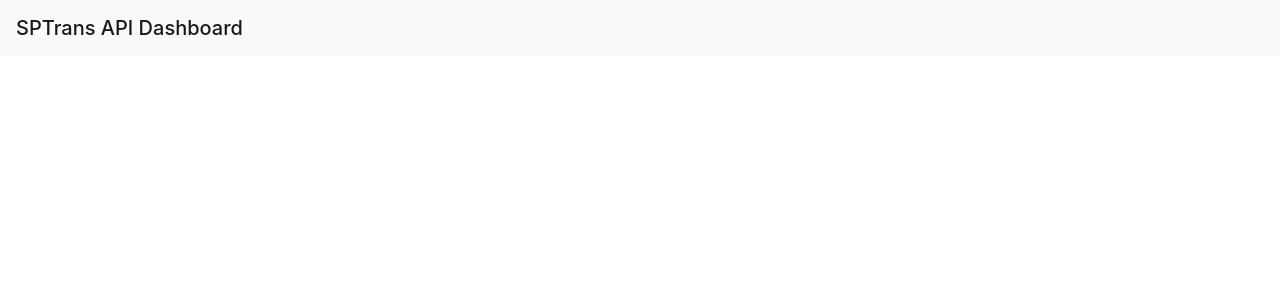
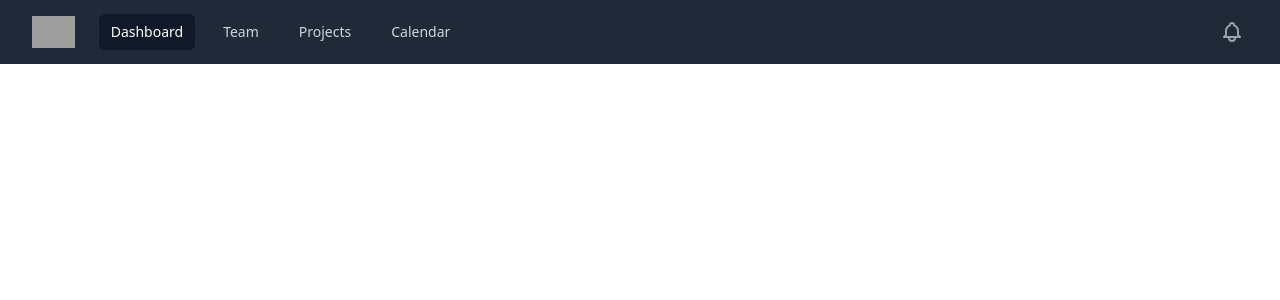
Before and after one commit to robertoshimizu/spbustracker, a Flask app: template project/templates/layout.html in a window 1280 px wide. Shown: the top 300 px of the page. Run offline with Flask 2, Linux system fonts and the light colour scheme; the template is opened without the code that fills it, so the values that code supplies are empty; some libraries are stand-ins or nearby versions; grey boxes are pictures that could not be loaded.

Commit message:
style: add tailwind

```diff
--- a/project/app.py
+++ b/project/app.py
@@ -44,7 +44,7 @@ def streamAll():
 
 @app.route('/')
 def home():
-    return render_template('index.html', token='mapbox_token()')
+    return render_template('index.html', token=mapbox_token())
 
 @app.route('/sptrans')
 def embed():
@@ -52,7 +52,7 @@ def embed():
 
 @app.route('/livetracker')
 def show():
-    return render_template('livetracker.html')
+    return render_template('livetracker.html', token=mapbox_token())
 
 
 if __name__ == '__main__':
--- a/project/templates/includes/_navbar.html
+++ b/project/templates/includes/_navbar.html
@@ -1,4 +1,65 @@
-<!-- As a heading -->
-<nav class="navbar navbar-light bg-light">
-  <span class="navbar-brand mb-0 h1">SPTrans API Dashboard</span>
+<!-- This example requires Tailwind CSS v2.0+ -->
+<nav class="bg-gray-800">
+  <div class="max-w-7xl mx-auto px-2 sm:px-6 lg:px-8">
+    <div class="relative flex items-center justify-between h-16">
+      <div class="absolute inset-y-0 left-0 flex items-center sm:hidden">
+        <!-- Mobile menu button-->
+        <button class="inline-flex items-center justify-center p-2 rounded-md text-gray-400 hover:text-white hover:bg-gray-700 focus:outline-none focus:ring-2 focus:ring-inset focus:ring-white" aria-expanded="false">
+          <span class="sr-only">Open main menu</span>
+          <!-- Icon when menu is closed. -->
+          <!--
+            Heroicon name: menu
+            Menu open: "hidden", Menu closed: "block"
+          -->
+          <svg class="block h-6 w-6" xmlns="http://www.w3.org/2000/svg" fill="none" viewBox="0 0 24 24" stroke="currentColor" aria-hidden="true">
+            <path stroke-linecap="round" stroke-linejoin="round" stroke-width="2" d="M4 6h16M4 12h16M4 18h16" />
+          </svg>
+          <!-- Icon when menu is open. -->
+          <!--
+            Heroicon name: x
+            Menu open: "block", Menu closed: "hidden"
+          -->
+          <svg class="hidden h-6 w-6" xmlns="http://www.w3.org/2000/svg" fill="none" viewBox="0 0 24 24" stroke="currentColor" aria-hidden="true">
+            <path stroke-linecap="round" stroke-linejoin="round" stroke-width="2" d="M6 18L18 6M6 6l12 12" />
+          </svg>
+        </button>
+      </div>
+      <div class="flex-1 flex items-center justify-center sm:items-stretch sm:justify-start">
+        <div class="flex-shrink-0 flex items-center">
+          <img class="block lg:hidden h-8 w-auto" src="https://tailwindui.com/img/logos/workflow-mark-indigo-500.svg" alt="Workflow">
+          <img class="hidden lg:block h-8 w-auto" src="https://tailwindui.com/img/logos/workflow-logo-indigo-500-mark-white-text.svg" alt="Workflow">
+        </div>
+        <div class="hidden sm:block sm:ml-6">
+          <div class="flex space-x-4">
+            <a href="#" class="px-3 py-2 rounded-md text-sm font-medium text-white bg-gray-900">Dashboard</a>
+            <a href="#" class="px-3 py-2 rounded-md text-sm font-medium text-gray-300 hover:text-white hover:bg-gray-700">Team</a>
+            <a href="#" class="px-3 py-2 rounded-md text-sm font-medium text-gray-300 hover:text-white hover:bg-gray-700">Projects</a>
+            <a href="#" class="px-3 py-2 rounded-md text-sm font-medium text-gray-300 hover:text-white hover:bg-gray-700">Calendar</a>
+          </div>
+        </div>
+      </div>
+      <div class="absolute inset-y-0 right-0 flex items-center pr-2 sm:static sm:inset-auto sm:ml-6 sm:pr-0">
+        <button class="bg-gray-800 p-1 rounded-full text-gray-400 hover:text-white focus:outline-none focus:ring-2 focus:ring-offset-2 focus:ring-offset-gray-800 focus:ring-white">
+          <span class="sr-only">View notifications</span>
+          <!-- Heroicon name: bell -->
+          <svg class="h-6 w-6" xmlns="http://www.w3.org/2000/svg" fill="none" viewBox="0 0 24 24" stroke="currentColor" aria-hidden="true">
+            <path stroke-linecap="round" stroke-linejoin="round" stroke-width="2" d="M15 17h5l-1.405-1.405A2.032 2.032 0 0118 14.158V11a6.002 6.002 0 00-4-5.659V5a2 2 0 10-4 0v.341C7.67 6.165 6 8.388 6 11v3.159c0 .538-.214 1.055-.595 1.436L4 17h5m6 0v1a3 3 0 11-6 0v-1m6 0H9" />
+          </svg>
+        </button>
+      </div>
+    </div>
+  </div>
+
+  <!--
+    Mobile menu, toggle classes based on menu state.
+    Menu open: "block", Menu closed: "hidden"
+  -->
+  <div class="hidden sm:hidden">
+    <div class="px-2 pt-2 pb-3 space-y-1">
+      <a href="#" class="block px-3 py-2 rounded-md text-base font-medium text-white bg-gray-900">Dashboard</a>
+      <a href="#" class="block px-3 py-2 rounded-md text-base font-medium text-gray-300 hover:text-white hover:bg-gray-700">Team</a>
+      <a href="#" class="block px-3 py-2 rounded-md text-base font-medium text-gray-300 hover:text-white hover:bg-gray-700">Projects</a>
+      <a href="#" class="block px-3 py-2 rounded-md text-base font-medium text-gray-300 hover:text-white hover:bg-gray-700">Calendar</a>
+    </div>
+  </div>
 </nav>
--- a/project/templates/layout.html
+++ b/project/templates/layout.html
@@ -3,8 +3,8 @@
 <head>
     <meta charset="UTF-8">
     <title>SPTrans Dash</title>
-    <link rel="stylesheet" href="https://stackpath.bootstrapcdn.com/bootstrap/4.5.2/css/bootstrap.min.css" integrity="sha384-JcKb8q3iqJ61gNV9KGb8thSsNjpSL0n8PARn9HuZOnIxN0hoP+VmmDGMN5t9UJ0Z" crossorigin="anonymous">
-     <link rel="stylesheet" href="https://unpkg.com/leaflet@1.7.1/dist/leaflet.css"
+    <link href="https://unpkg.com/tailwindcss@^2/dist/tailwind.min.css" rel="stylesheet">
+    <link rel="stylesheet" href="https://unpkg.com/leaflet@1.7.1/dist/leaflet.css"
    integrity="sha512-xodZBNTC5n17Xt2atTPuE1HxjVMSvLVW9ocqUKLsCC5CXdbqCmblAshOMAS6/keqq/sMZMZ19scR4PsZChSR7A=="
    crossorigin=""/>
     <!-- Make sure you put this AFTER Leaflet's CSS -->
@@ -15,8 +15,6 @@
 <body>
     {% include 'includes/_navbar.html' %}
     {%  block body %}{% endblock %}
-    <script src="https://code.jquery.com/jquery-3.5.1.slim.min.js" integrity="sha384-DfXdz2htPH0lsSSs5nCTpuj/zy4C+OGpamoFVy38MVBnE+IbbVYUew+OrCXaRkfj" crossorigin="anonymous"></script>
-    <script src="https://cdn.jsdelivr.net/npm/popper.js@1.16.1/dist/umd/popper.min.js" integrity="sha384-9/reFTGAW83EW2RDu2S0VKaIzap3H66lZH81PoYlFhbGU+6BZp6G7niu735Sk7lN" crossorigin="anonymous"></script>
-    <script src="https://stackpath.bootstrapcdn.com/bootstrap/4.5.2/js/bootstrap.min.js" integrity="sha384-B4gt1jrGC7Jh4AgTPSdUtOBvfO8shuf57BaghqFfPlYxofvL8/KUEfYiJOMMV+rV" crossorigin="anonymous"></script>
+
 </body>
 </html>
```
Also changed, not shown: project/templates/index.html (+12 -3 lines), project/templates/livetracker.html (+12 -2 lines), project/tests/integration/test_integration_apiRequest.py (+2 -2 lines).
